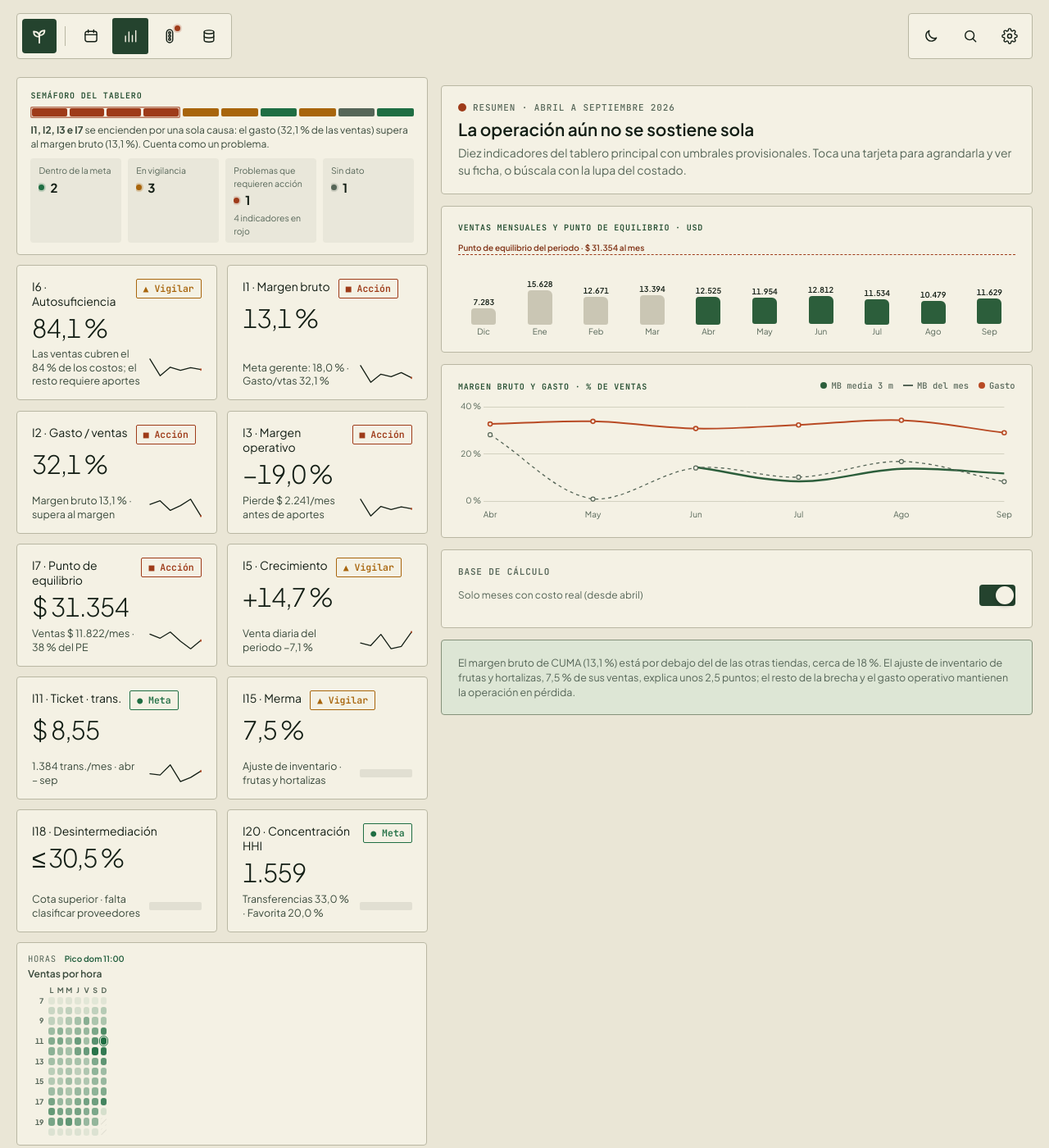
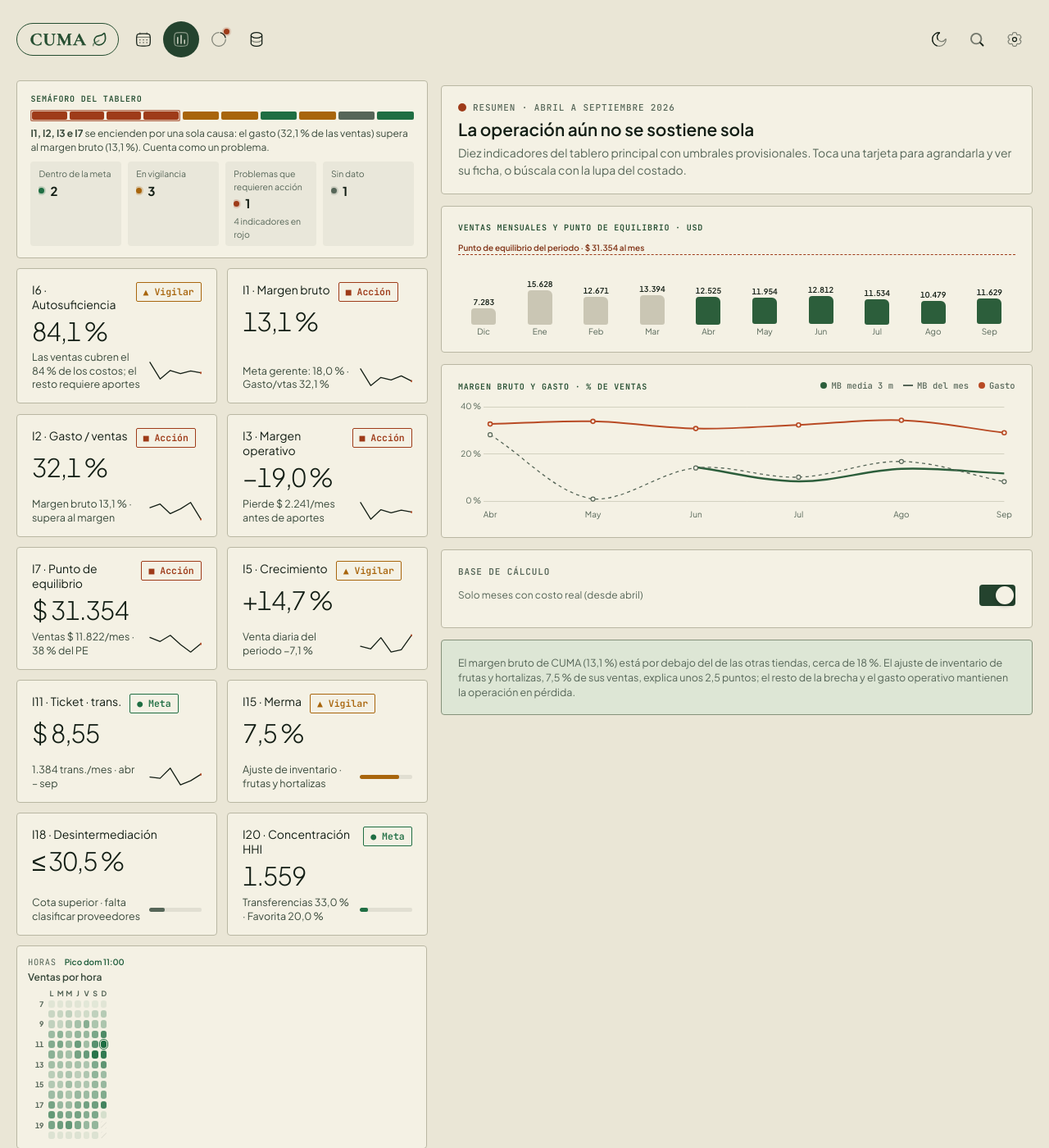
Before and after one commit to stevenacriolloc-gif/CLAUDE, a Flask app: page / in a window 1280 px wide. Shown: the top 1400 px of the page at 82% size. Run offline with Flask 3, Linux system fonts and the light colour scheme; some libraries are stand-ins or nearby versions.

Commit message:
Top bar: CUMA wordmark with leaf in an outlined capsule, Solar line duotone icons, circular selection without frames
Cormorant Garamond bold wordmark and leaf in the theme accent; ring traffic-light icon with
status dot, thicker search icon; the bar sits on the page colour. Rename the bar class to
avoid clashing with the tiles' progress bar.

Co-Authored-By: Claude Opus 5.5 <noreply@anthropic.com>
Claude-Session: https://claude.ai/code/session_01FfvjHXxaSbVBX8kn9Mybse

```diff
--- a/cuma_dashboard/templates/index.html
+++ b/cuma_dashboard/templates/index.html
@@ -6,7 +6,7 @@
 <title>CUMA · Indicadores</title>
 <link rel="preconnect" href="https://fonts.googleapis.com">
 <link rel="preconnect" href="https://fonts.gstatic.com" crossorigin>
-<link rel="stylesheet" href="https://fonts.googleapis.com/css2?family=Playfair+Display:wght@800&family=Plus+Jakarta+Sans:wght@300;400;500;600;700&family=JetBrains+Mono:wght@400;500;600&display=swap">
+<link rel="stylesheet" href="https://fonts.googleapis.com/css2?family=Cormorant+Garamond:wght@700&family=Playfair+Display:wght@800&family=Plus+Jakarta+Sans:wght@300;400;500;600;700&family=JetBrains+Mono:wght@400;500;600&display=swap">
 <script src="https://cdn.tailwindcss.com/3.4.16"></script>
 <script src="https://cdnjs.cloudflare.com/ajax/libs/Chart.js/4.4.1/chart.umd.min.js"></script>
 <style>
@@ -171,8 +171,7 @@ button{font:inherit;color:inherit}
 
 /* ---------- barra superior: marca y cuatro íconos a la izquierda · luz, buscar y ajustes a la derecha ---------- */
 .top{position:sticky;top:12px;z-index:40;display:flex;align-items:center;justify-content:space-between;gap:12px;margin-bottom:24px;pointer-events:none}
-.bar{display:flex;align-items:center;gap:4px;padding:5px}
-.bar__sep{width:1px;height:24px;margin:0 5px;background:var(--line);flex:none}
+.tbar{display:flex;align-items:center;gap:2px}
 .tbtn{appearance:none;position:relative;display:grid;place-items:center;width:44px;height:44px;flex:none;border:0;border-radius:50%;background:transparent;color:var(--ink-strong);cursor:pointer;transition:background-color .3s cubic-bezier(.2,0,0,1),box-shadow .3s cubic-bezier(.2,0,0,1)}
 .tbtn .ico{width:20px;height:20px}
 .tbtn:hover,.tbtn:focus-visible,.tbtn[aria-expanded="true"]{background:var(--glass-flat);outline:none}
@@ -187,10 +186,10 @@ button{font:inherit;color:inherit}
 .keys kbd{font:600 11px var(--font);border:1px solid var(--line);border-radius:7px;padding:2px 7px;color:var(--ink);justify-self:start}
 .top>*{pointer-events:auto}
 .chrome{position:relative;border-radius:4px;background:var(--chrome-bg);-webkit-backdrop-filter:blur(12px) saturate(150%);backdrop-filter:blur(12px) saturate(150%);box-shadow:var(--depth),var(--float)}
-.brand{position:relative;display:grid;place-items:center;width:44px;height:44px;padding:0;border-radius:3px;text-decoration:none}
-.brand__mark{display:grid;place-items:center;width:42px;height:42px;border-radius:50%;color:#fff;
-  background:linear-gradient(160deg,color-mix(in srgb,var(--ok) 70%,#fff),var(--ok));box-shadow:inset 0 1px rgba(255,255,255,.6),0 2px 8px -2px color-mix(in srgb,var(--ok) 60%,transparent)}
-.brand__mark svg{width:22px;height:22px;fill:none;stroke:currentColor;stroke-width:2;stroke-linecap:round;stroke-linejoin:round}
+.brand{position:relative;display:inline-flex;align-items:center;gap:6px;height:40px;padding:0 13px 0 15px;margin-right:6px;border:1.5px solid var(--accent);border-radius:999px;color:var(--accent);text-decoration:none;transition:background-color .3s cubic-bezier(.2,0,0,1)}
+.brand:hover,.brand:focus-visible{background:var(--accent-soft);outline:none}
+.brand__word{font-family:'Cormorant Garamond',Georgia,serif;font-size:22px;font-weight:700;letter-spacing:.05em;line-height:1;-webkit-text-stroke:.5px currentColor}
+.brand svg{width:19px;height:19px;flex:none;fill:none;stroke:currentColor;stroke-width:2.1;stroke-linecap:round;stroke-linejoin:round}
 .ico{width:18px;height:18px;flex:none;fill:none;stroke:currentColor;stroke-width:1.7;stroke-linecap:round;stroke-linejoin:round}
 
 
@@ -452,11 +451,11 @@ tr.done td.w{color:var(--muted);text-decoration:line-through}
 @media (max-width:760px){
   .app{padding:10px 12px calc(32px + env(safe-area-inset-bottom))}
   .top{gap:8px;top:8px;margin-bottom:18px}
-  .bar{gap:2px;padding:4px}.bar__sep{margin:0 3px}
-  .tbtn,.brand{width:40px;height:40px}.brand__mark{width:38px;height:38px}.tbtn .tbtn__dot{top:7px;right:7px}
+  .tbar{gap:1px}
+  .tbtn{width:38px;height:38px}.tbtn .tbtn__dot{top:7px;right:7px}.brand{height:36px;padding:0 10px 0 12px;margin-right:4px}.brand__word{font-size:19px}.brand svg{width:17px;height:17px}
   .tbtn .tip{display:none}
 }
-@media (max-width:420px){.tbtn,.brand{width:36px;height:36px}.brand__mark{width:34px;height:34px}.tbtn .ico{width:18px;height:18px}.bar__sep{height:20px;margin:0 2px}}
+@media (max-width:420px){.tbtn{width:34px;height:34px}.tbtn .ico{width:19px;height:19px}.tbtn .tbtn__dot{top:6px;right:6px}.tbar{gap:0}.brand{height:34px;padding:0 8px 0 10px;margin-right:2px}.brand__word{font-size:17px}.brand svg{width:15px;height:15px}}
 @media (max-width:640px){
   .bento{grid-template-columns:repeat(2,minmax(0,1fr))}
   .tl.x4{grid-template-columns:1fr 1fr}.dfit{grid-template-columns:minmax(0,1fr)}
@@ -553,7 +552,6 @@ tr.done td.w{color:var(--muted);text-decoration:line-through}
 .dli:hover{border-color:var(--ink-strong)}
 .dli.cur{background:var(--accent-soft);border-color:var(--accent)}
 .pop,.finder{border:1px solid var(--ink-strong);border-radius:4px;background:var(--pop-bg);-webkit-backdrop-filter:none;backdrop-filter:none;box-shadow:0 12px 32px var(--glass-shadow)}
-.brand__mark{border-radius:4px;background:var(--band);color:var(--on-band);box-shadow:none}
 .cg h4,.sema__t,.kind,.sec h3,.sec>h3{font-family:var(--mono);letter-spacing:.08em}
 .dot{box-shadow:none}
 /* selector de los 7 temas */
@@ -595,9 +593,10 @@ tr.done td.w{color:var(--muted);text-decoration:line-through}
 .tile.big svg.spark path[fill]{opacity:.5}
 @media (max-width:640px){.bento{grid-template-columns:minmax(0,1fr)}.tile.big,.tile.hmt.wide{grid-column:auto}}
 /* barra superior en la piel editorial */
-.bar{border-radius:4px}.tbtn,.brand{border-radius:3px}.tbtn .tip{border-radius:3px;border:1px solid var(--line)}
-.tbtn[aria-pressed="true"]{background:var(--band);color:var(--on-band);box-shadow:none}
-.top{margin-bottom:22px}
+.tbtn .tip{border-radius:3px;border:1px solid var(--line)}
+.tbtn[aria-pressed="true"],.tbtn[aria-pressed="true"]:hover{background:var(--band);color:var(--on-band);box-shadow:none}
+.top{margin:0 calc(-1*var(--gutter)) 18px;padding:10px var(--gutter);top:0;background:var(--bg)}
+@media (max-width:760px){.top{margin:0 -12px 14px;padding:8px 12px}}
 /* pila de datos alineada: todas las tarjetas del mismo ancho */
 .dli,.dli:hover{transform:none}
 @keyframes dliIn{from{opacity:0;transform:translateY(24px)}to{opacity:1;transform:none}}
@@ -610,18 +609,17 @@ tr.done td.w{color:var(--muted);text-decoration:line-through}
 <body>
 <div class="app">
   <header class="top">
-    <nav class="bar chrome" aria-label="Navegación">
-      <a class="brand" href="#" id="brand" aria-label="CUMA · volver al tablero principal" title="CUMA"><span class="brand__mark" aria-hidden="true"><svg viewBox="0 0 24 24"><path d="M12 21v-8"/><path d="M12 13C12 8.6 9.2 6 4.5 6c0 4.6 2.8 7 7.5 7z"/><path d="M12 11c0-3.9 2.5-6.4 7-6.4 0 3.9-2.5 6.4-7 6.4z"/></svg></span></a>
-      <span class="bar__sep" aria-hidden="true"></span>
-      <button type="button" class="tbtn" id="b-fechas" data-act="fechas" aria-haspopup="menu" aria-expanded="false" aria-label="Fechas"><svg class="ico" viewBox="0 0 24 24" aria-hidden="true"><rect x="3.5" y="5" width="17" height="15" rx="3"/><path d="M3.5 10h17M8 3v4M16 3v4"/></svg><span class="tip" id="b-fechas-tip">Fechas</span></button>
-      <button type="button" class="tbtn" id="b-ind" data-act="ind" aria-haspopup="menu" aria-expanded="false" aria-label="Indicadores"><svg class="ico" viewBox="0 0 24 24" aria-hidden="true"><path d="M5 20V12M10 20V6M15 20v-9M20 20V4"/></svg><span class="tip" id="b-ind-tip">Indicadores</span></button>
-      <button type="button" class="tbtn" id="b-sem" data-act="sem" aria-haspopup="menu" aria-expanded="false" aria-label="Semáforos"><svg class="ico" viewBox="0 0 24 24" aria-hidden="true"><rect x="7.5" y="2.5" width="9" height="19" rx="4.5"/><circle cx="12" cy="7.2" r="1.6"/><circle cx="12" cy="12" r="1.6"/><circle cx="12" cy="16.8" r="1.6"/></svg><span class="dot sm tbtn__dot" id="gdot"></span><span class="tip" id="b-sem-tip">Semáforos</span></button>
-      <button type="button" class="tbtn" id="b-datos" data-act="datos" aria-haspopup="menu" aria-expanded="false" aria-label="Datos"><svg class="ico" viewBox="0 0 24 24" aria-hidden="true"><ellipse cx="12" cy="6" rx="7" ry="2.6"/><path d="M5 6v6c0 1.4 3.1 2.6 7 2.6s7-1.2 7-2.6V6"/><path d="M5 12v6c0 1.4 3.1 2.6 7 2.6s7-1.2 7-2.6v-6"/></svg><span class="tip" id="b-datos-tip">Datos</span></button>
+    <nav class="tbar" aria-label="Navegación">
+      <a class="brand" href="#" id="brand" aria-label="CUMA · volver al tablero principal"><span class="brand__word">CUMA</span><svg viewBox="0 0 24 24" aria-hidden="true"><path d="M11 20a10 10 0 0 0 10-10 25.9 25.9 0 0 0-1.04-7.28 1 1 0 0 0-1.76-.33C15.83 5.5 13 5.5 9.8 6.1A7 7 0 0 0 11 20"/><path d="M2 21a5 5 0 0 1 2.91-4.54C7.61 15.21 8.35 15.24 11 13" opacity=".55"/></svg></a>
+      <button type="button" class="tbtn" id="b-fechas" data-act="fechas" aria-haspopup="menu" aria-expanded="false" aria-label="Fechas"><svg class="ico" viewBox="0 0 24 24" aria-hidden="true"><g fill="none" stroke="currentColor" stroke-linecap="round" stroke-width="1.5"><path d="M10 21.75h4c3.77 0 5.66 0 6.83-1.17C22 19.41 22 17.52 22 13.75v-2c0-3.77 0-5.66-1.17-6.83C19.66 3.75 17.77 3.75 14 3.75h-4c-3.77 0-5.66 0-6.83 1.17C2 6.09 2 7.98 2 11.75v2c0 3.77 0 5.66 1.17 6.83 1.17 1.17 3.06 1.17 6.83 1.17Z"/><path stroke-linejoin="round" d="M17 12.75h.01M12 12.75h.01M7 12.75h.01M17 16.77h.01M12 16.77h.01M7 16.77h.01"/><path d="M2.04 8.75h19.93M7 3.78V2.25m10 1.53V2.25" opacity=".5"/></g></svg><span class="tip" id="b-fechas-tip">Fechas</span></button>
+      <button type="button" class="tbtn" id="b-ind" data-act="ind" aria-haspopup="menu" aria-expanded="false" aria-label="Indicadores"><svg class="ico" viewBox="0 0 24 24" aria-hidden="true"><g fill="none" stroke="currentColor" stroke-linecap="round" stroke-width="1.5"><path d="M12 22c-4.71 0-7.07 0-8.54-1.46C2 19.07 2 16.71 2 12s0-7.07 1.46-8.54C4.93 2 7.29 2 12 2s7.07 0 8.54 1.46C22 4.93 22 7.29 22 12s0 7.07-1.46 8.54C19.07 22 16.71 22 12 22Z" opacity=".5"/><path d="M7 18V9m5 9V6m5 12v-5"/></g></svg><span class="tip" id="b-ind-tip">Indicadores</span></button>
+      <button type="button" class="tbtn" id="b-sem" data-act="sem" aria-haspopup="menu" aria-expanded="false" aria-label="Semáforos"><svg class="ico" viewBox="0 0 24 24" aria-hidden="true"><g fill="none" stroke="currentColor" stroke-linecap="round" stroke-width="1.5"><path d="M22 12a10 10 0 1 1-10-10" opacity=".5"/><path d="M14.5 2.31a10 10 0 0 1 7.19 7.19"/></g></svg><span class="dot sm tbtn__dot" id="gdot"></span><span class="tip" id="b-sem-tip">Semáforos</span></button>
+      <button type="button" class="tbtn" id="b-datos" data-act="datos" aria-haspopup="menu" aria-expanded="false" aria-label="Datos"><svg class="ico" viewBox="0 0 24 24" aria-hidden="true"><g fill="none" stroke="currentColor" stroke-linecap="round" stroke-width="1.5"><path d="M4 18V6m16 0v12"/><path d="M4 6c0 2.21 3.58 4 8 4s8-1.79 8-4-3.58-4-8-4-8 1.79-8 4Z"/><path d="M20 12c0 2.21-3.58 4-8 4s-8-1.79-8-4" opacity=".5"/><path d="M20 18c0 2.21-3.58 4-8 4s-8-1.79-8-4"/></g></svg><span class="tip" id="b-datos-tip">Datos</span></button>
     </nav>
-    <div class="bar chrome" role="toolbar" aria-label="Herramientas">
-      <button type="button" class="tbtn" id="theme" data-act="tema" aria-haspopup="menu" aria-expanded="false" aria-label="Luz"><svg class="ico ico--moon" viewBox="0 0 24 24" aria-hidden="true"><path d="M20 14.5A8 8 0 0 1 9.5 4a8 8 0 1 0 10.5 10.5z"/></svg><svg class="ico ico--sun" viewBox="0 0 24 24" aria-hidden="true"><circle cx="12" cy="12" r="4"/><path d="M12 2.5v2M12 19.5v2M2.5 12h2M19.5 12h2M5.3 5.3l1.4 1.4M17.3 17.3l1.4 1.4M5.3 18.7l1.4-1.4M17.3 6.7l1.4-1.4"/></svg><span class="tip" id="themetip">Luz</span></button>
-      <button type="button" class="tbtn" id="b-buscar" data-act="buscar" aria-label="Buscar"><svg class="ico" viewBox="0 0 24 24" aria-hidden="true"><circle cx="11" cy="11" r="6.5"/><path d="M20 20l-4.2-4.2"/></svg><span class="tip" id="b-buscar-tip">Buscar</span></button>
-      <button type="button" class="tbtn" id="b-ajustes" data-act="ajustes" aria-haspopup="menu" aria-expanded="false" aria-label="Ajustes"><svg class="ico" viewBox="0 0 24 24" aria-hidden="true"><circle cx="12" cy="12" r="3"/><path d="M19.4 15a1.65 1.65 0 0 0 .33 1.82l.06.06a2 2 0 1 1-2.83 2.83l-.06-.06a1.65 1.65 0 0 0-1.82-.33 1.65 1.65 0 0 0-1 1.51V21a2 2 0 1 1-4 0v-.09A1.65 1.65 0 0 0 9 19.4a1.65 1.65 0 0 0-1.82.33l-.06.06a2 2 0 1 1-2.83-2.83l.06-.06A1.65 1.65 0 0 0 4.68 15a1.65 1.65 0 0 0-1.51-1H3a2 2 0 1 1 0-4h.09A1.65 1.65 0 0 0 4.6 9a1.65 1.65 0 0 0-.33-1.82l-.06-.06a2 2 0 1 1 2.83-2.83l.06.06A1.65 1.65 0 0 0 9 4.68a1.65 1.65 0 0 0 1-1.51V3a2 2 0 1 1 4 0v.09a1.65 1.65 0 0 0 1 1.51 1.65 1.65 0 0 0 1.82-.33l.06-.06a2 2 0 1 1 2.83 2.83l-.06.06A1.65 1.65 0 0 0 19.4 9a1.65 1.65 0 0 0 1.51 1H21a2 2 0 1 1 0 4h-.09a1.65 1.65 0 0 0-1.51 1z"/></svg><span class="tip" id="b-ajustes-tip">Ajustes</span></button>
+    <div class="tbar" role="toolbar" aria-label="Herramientas">
+      <button type="button" class="tbtn" id="theme" data-act="tema" aria-haspopup="menu" aria-expanded="false" aria-label="Luz"><svg class="ico ico--moon" viewBox="0 0 24 24" aria-hidden="true"><g fill="none" stroke="currentColor" stroke-linecap="round" stroke-linejoin="round" stroke-width="1.5"><path d="M12 22a10 10 0 0 0 10-10c0-.46-.69-.54-.93-.14A6.5 6.5 0 0 1 9 8.5a6.5 6.5 0 0 1 3.14-5.57c.4-.24.32-.93-.14-.93A10 10 0 0 0 2 12a10 10 0 0 0 10 10Z" opacity=".5"/><path d="M8.68 21.44A10 10 0 0 1 12 2c.46 0 .54.69.14.93A6.5 6.5 0 0 0 10.14 12.18"/></g></svg><svg class="ico ico--sun" viewBox="0 0 24 24" aria-hidden="true"><g fill="none" stroke="currentColor" stroke-linecap="round" stroke-width="1.5"><circle cx="12" cy="12" r="5"/><path d="M12 2v1m0 18v1m10-10h-1M3 12H2m17.07-7.07-.39.39M5.32 18.68l-.39.39m14.14 0-.39-.39M5.32 5.32l-.39-.39" opacity=".5"/></g></svg><span class="tip" id="themetip">Luz</span></button>
+      <button type="button" class="tbtn" id="b-buscar" data-act="buscar" aria-label="Buscar"><svg class="ico" viewBox="0 0 24 24" aria-hidden="true"><g fill="none" stroke="currentColor" stroke-linecap="round" stroke-width="2.25"><circle cx="11" cy="11" r="7.5" opacity=".55"/><path d="m17 17 4 4"/></g></svg><span class="tip" id="b-buscar-tip">Buscar</span></button>
+      <button type="button" class="tbtn" id="b-ajustes" data-act="ajustes" aria-haspopup="menu" aria-expanded="false" aria-label="Ajustes"><svg class="ico" viewBox="0 0 24 24" aria-hidden="true"><g fill="none" stroke="currentColor" stroke-linecap="round" stroke-width="1.5"><circle cx="12" cy="12" r="3"/><path d="M12 2c.93 0 1.4 0 1.77.15.49.21.88.59 1.08 1.08.09.23.13.49.14.87.02.56.31 1.07.79 1.35.48.28 1.08.27 1.57.01.33-.18.58-.28.82-.31.52-.07 1.06.07 1.48.4.31.24.54.64 1.01 1.45.47.81.7 1.21.75 1.6.07.53-.07 1.06-.39 1.48-.15.2-.36.36-.68.56-.47.3-.78.8-.78 1.36s.31 1.06.78 1.36c.32.2.53.36.68.56.32.42.46.95.39 1.48-.05.39-.28.79-.75 1.6-.47.81-.7 1.21-1.01 1.45-.42.33-.96.47-1.48.4-.24-.03-.49-.13-.82-.31-.5-.26-1.09-.27-1.57.01-.48.28-.77.79-.79 1.35-.01.38-.05.64-.14.87-.2.49-.59.87-1.08 1.08-.37.15-.84.15-1.77.15s-1.4 0-1.76-.15c-.49-.21-.88-.59-1.09-1.08-.09-.23-.13-.49-.14-.87-.02-.56-.31-1.07-.79-1.35-.48-.28-1.07-.27-1.57-.01-.33.18-.58.28-.82.31-.52.07-1.05-.07-1.48-.4-.31-.24-.54-.64-1.01-1.45-.47-.81-.7-1.21-.75-1.6-.07-.53.07-1.06.4-1.48.14-.2.35-.36.67-.56.47-.3.78-.8.78-1.36s-.31-1.06-.78-1.36c-.32-.2-.53-.36-.67-.56-.33-.42-.47-.95-.4-1.48.05-.39.28-.79.75-1.6.47-.81.7-1.21 1.01-1.45.43-.33.96-.47 1.48-.4.24.03.49.13.82.31.5.26 1.09.27 1.57-.01.48-.28.77-.79.79-1.35.01-.38.05-.64.14-.87.21-.49.6-.87 1.09-1.08C10.6 2 11.07 2 12 2Z" opacity=".5"/></g></svg><span class="tip" id="b-ajustes-tip">Ajustes</span></button>
     </div>
   </header>
 
```
